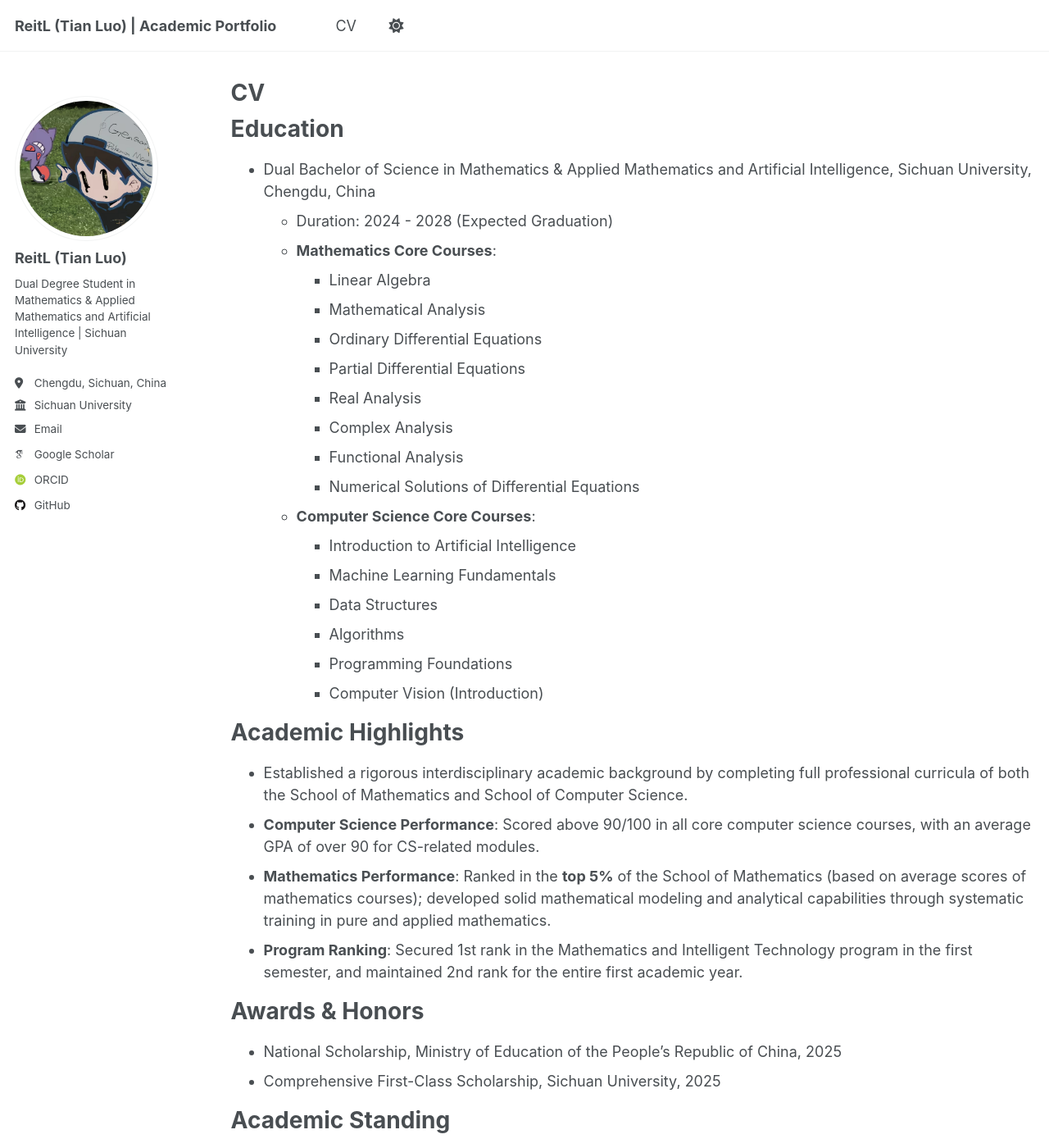
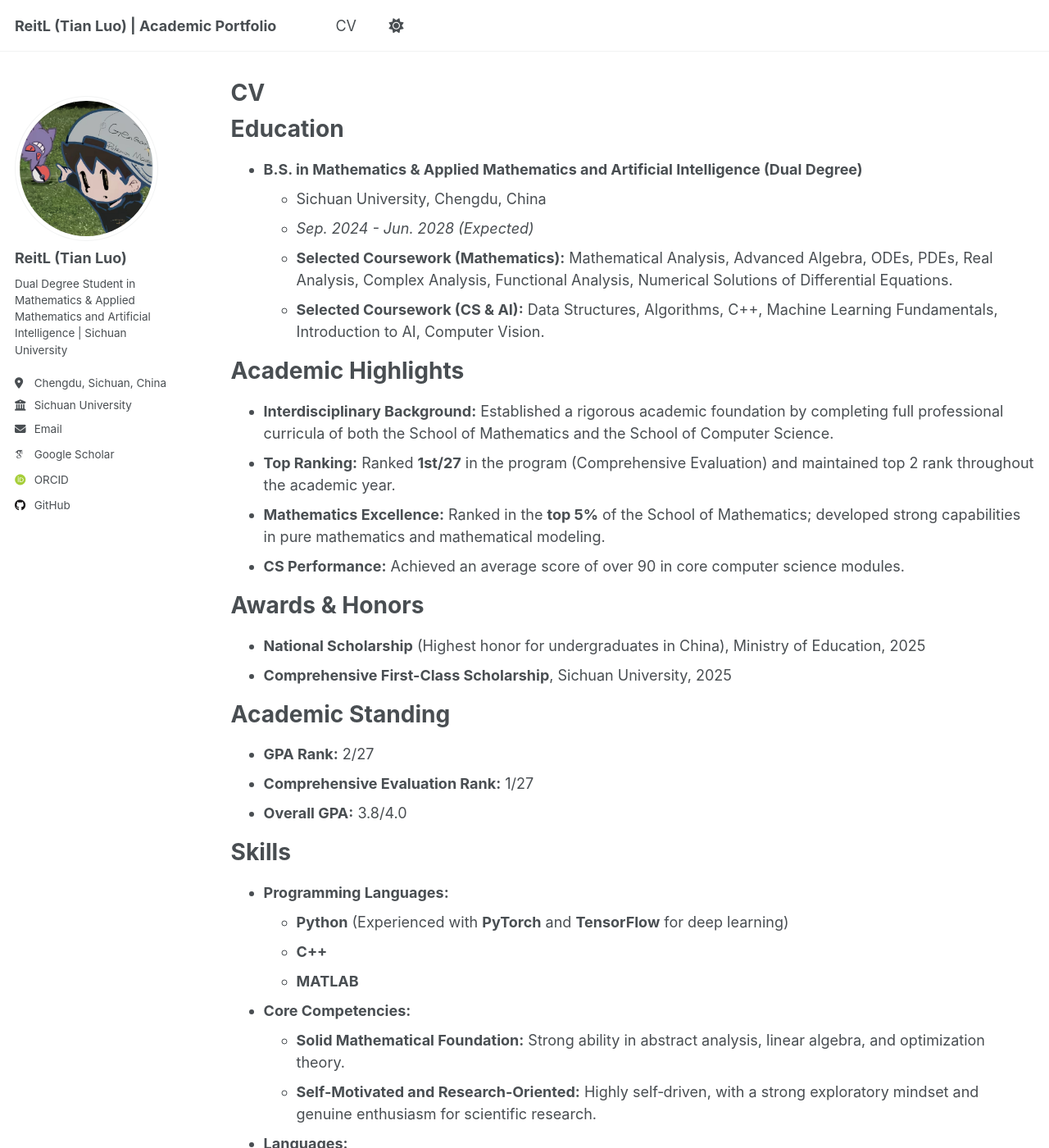
Before and after one commit to Ltier125/Ltier125.github.io, a Jekyll site: the page built from _pages/cv.md, in a window 1280 px wide and 1400 px high. Shown: the whole window at 82% size. Built offline with Jekyll 4.4.1, drawn with Linux system fonts in a browser that asks for light colours; some web fonts are replaced; a script that is not in the unit is left out; some of the changed text lies outside the part shown.

Commit message:
Update cv.md

```diff
--- a/_pages/cv.md
+++ b/_pages/cv.md
@@ -11,56 +11,40 @@ redirect_from:
 
 Education
 ======
-* Dual Bachelor of Science in Mathematics & Applied Mathematics and Artificial Intelligence, Sichuan University, Chengdu, China
-  * Duration: 2024 - 2028 (Expected Graduation)
-  * **Mathematics Core Courses**:
-    - Linear Algebra
-    - Mathematical Analysis
-    - Ordinary Differential Equations
-    - Partial Differential Equations
-    - Real Analysis
-    - Complex Analysis
-    - Functional Analysis
-    - Numerical Solutions of Differential Equations
-  * **Computer Science Core Courses**:
-    - Introduction to Artificial Intelligence
-    - Machine Learning Fundamentals
-    - Data Structures
-    - Algorithms
-    - Programming Foundations
-    - Computer Vision (Introduction)
+*   **B.S. in Mathematics & Applied Mathematics and Artificial Intelligence (Dual Degree)**
+    *   Sichuan University, Chengdu, China
+    *   *Sep. 2024 - Jun. 2028 (Expected)*
+    *   **Selected Coursework (Mathematics):** Mathematical Analysis, Advanced Algebra, ODEs, PDEs, Real Analysis, Complex Analysis, Functional Analysis, Numerical Solutions of Differential Equations.
+    *   **Selected Coursework (CS & AI):** Data Structures, Algorithms, C++, Machine Learning Fundamentals, Introduction to AI, Computer Vision.
 
 Academic Highlights
 ======
-- Established a rigorous interdisciplinary academic background by completing full professional curricula of both the School of Mathematics and School of Computer Science.
-- **Computer Science Performance**: Scored above 90/100 in all core computer science courses, with an average GPA of over 90 for CS-related modules.
-- **Mathematics Performance**: Ranked in the **top 5%** of the School of Mathematics (based on average scores of mathematics courses); developed solid mathematical modeling and analytical capabilities through systematic training in pure and applied mathematics.
-- **Program Ranking**: Secured 1st rank in the Mathematics and Intelligent Technology program in the first semester, and maintained 2nd rank for the entire first academic year.
+*   **Interdisciplinary Background:** Established a rigorous academic foundation by completing full professional curricula of both the School of Mathematics and the School of Computer Science.
+*   **Top Ranking:** Ranked **1st/27** in the program (Comprehensive Evaluation) and maintained top 2 rank throughout the academic year.
+*   **Mathematics Excellence:** Ranked in the **top 5%** of the School of Mathematics; developed strong capabilities in pure mathematics and mathematical modeling.
+*   **CS Performance:** Achieved an average score of over 90 in core computer science modules.
 
 Awards & Honors
 ======
-- National Scholarship, Ministry of Education of the People's Republic of China, 2025
-- Comprehensive First-Class Scholarship, Sichuan University, 2025
+*   **National Scholarship** (Highest honor for undergraduates in China), Ministry of Education, 2025
+*   **Comprehensive First-Class Scholarship**, Sichuan University, 2025
 
 Academic Standing
 ======
-- Overall GPA: 3.8/4.0 (equivalent to 89.40/100)
-- GPA Rank: 2/27 (Top 7.4% of the program)
-- Comprehensive Evaluation Rank: 1/27 (Top 3.7% of the program)
+*   **GPA Rank:** 2/27
+*   **Comprehensive Evaluation Rank:** 1/27
+*   **Overall GPA:** 3.8/4.0
 
 Skills
 ======
-- **Programming (Libraries & Tools)**:
-  - Python (proficient in NumPy, Pandas for data processing; Scikit-learn for machine learning)
-  - MATLAB (for numerical computation and mathematical modeling)
-- **Mathematical & Academic Tools**:
-  - LaTeX (for academic document typesetting)
-  - Mathematical Modeling (competitive-level proficiency)
-  - Statistical Analysis (applied to data-driven problem-solving)
-- **Languages**:
-  - English: Fluent (CET-6 certification in progress)
-  - Mandarin: Native
-- **Technical Competencies**:
-  - Machine Learning Fundamentals
-  - Mathematical Modeling
-  - Data Processing & Visualization
+*   **Programming Languages:**
+    *   **Python** (Experienced with **PyTorch** and **TensorFlow** for deep learning)
+    *   **C++**
+    *   **MATLAB**
+*   **Core Competencies:**
+    *   **Solid Mathematical Foundation:** Strong ability in abstract analysis, linear algebra, and optimization theory.
+    *   **Self‑Motivated and Research‑Oriented:** Highly self‑driven, with a strong exploratory mindset and genuine enthusiasm for scientific research.
+
+*   **Languages:**
+    *   English (Fluent)
+    *   Mandarin (Native)
```
